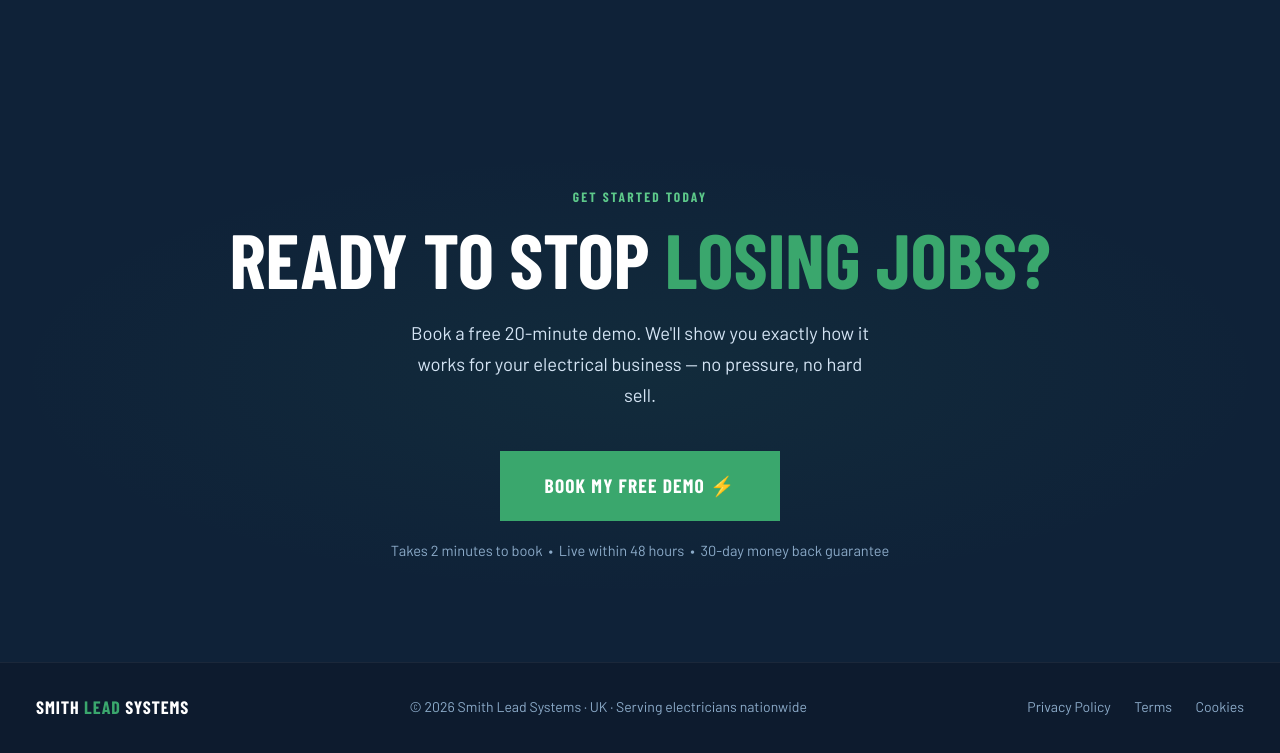
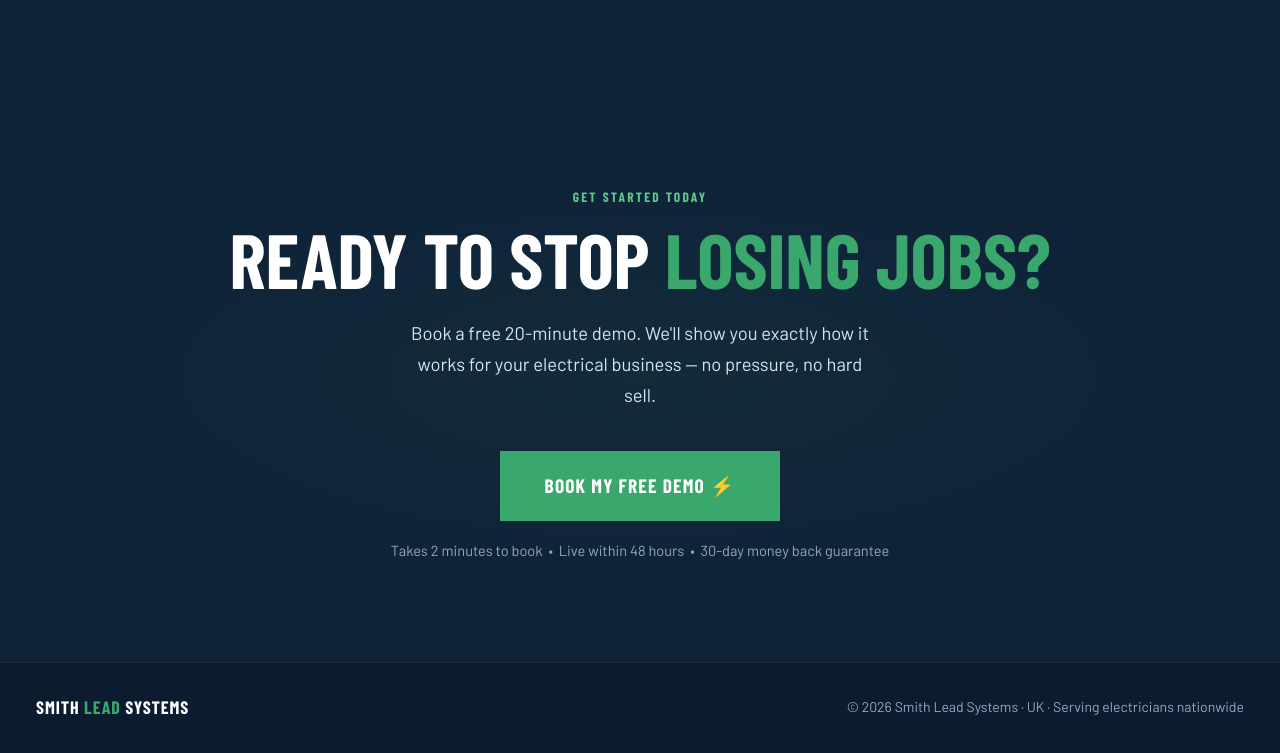
Before and after one commit to smithleadsystems/Electrician-landing-page, a plain HTML site: page index.html in a window 1280 px wide. Shown: the part 9133-9886 px from the top of the page. Drawn offline with nearby package versions, Linux system fonts and the light colour scheme; a web font is replaced by a local one.

Commit message:
Update index.html

```diff
--- a/index.html
+++ b/index.html
@@ -762,10 +762,6 @@
 <footer>
   <div class="fl">Smith <span>Lead</span> Systems</div>
   <p>© 2026 Smith Lead Systems · UK · Serving electricians nationwide</p>
-  <div class="flinks">
-    <a href="https://smithleadsystems.co.uk/smithleadsystems.co.uk/privacy-policy-page-857607">Privacy Policy</a>
-    <a href="https://smithleadsystems.co.uk/smithleadsystems.co.uk/terms-and-conditions-page">Terms</a>
-    <a href="https://smithleadsystems.co.uk/smithleadsystems.co.uk/cookie-policy-page">Cookies</a>
   </div>
 </footer>
 
```
